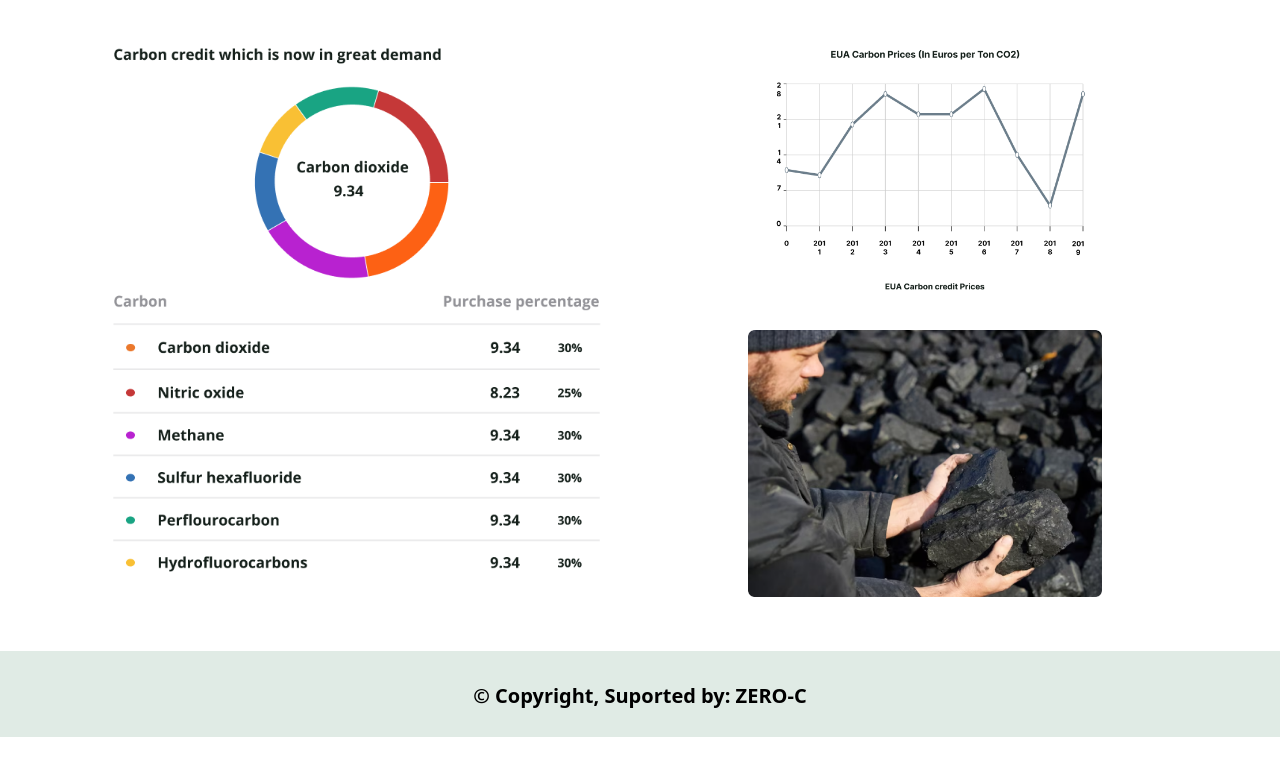
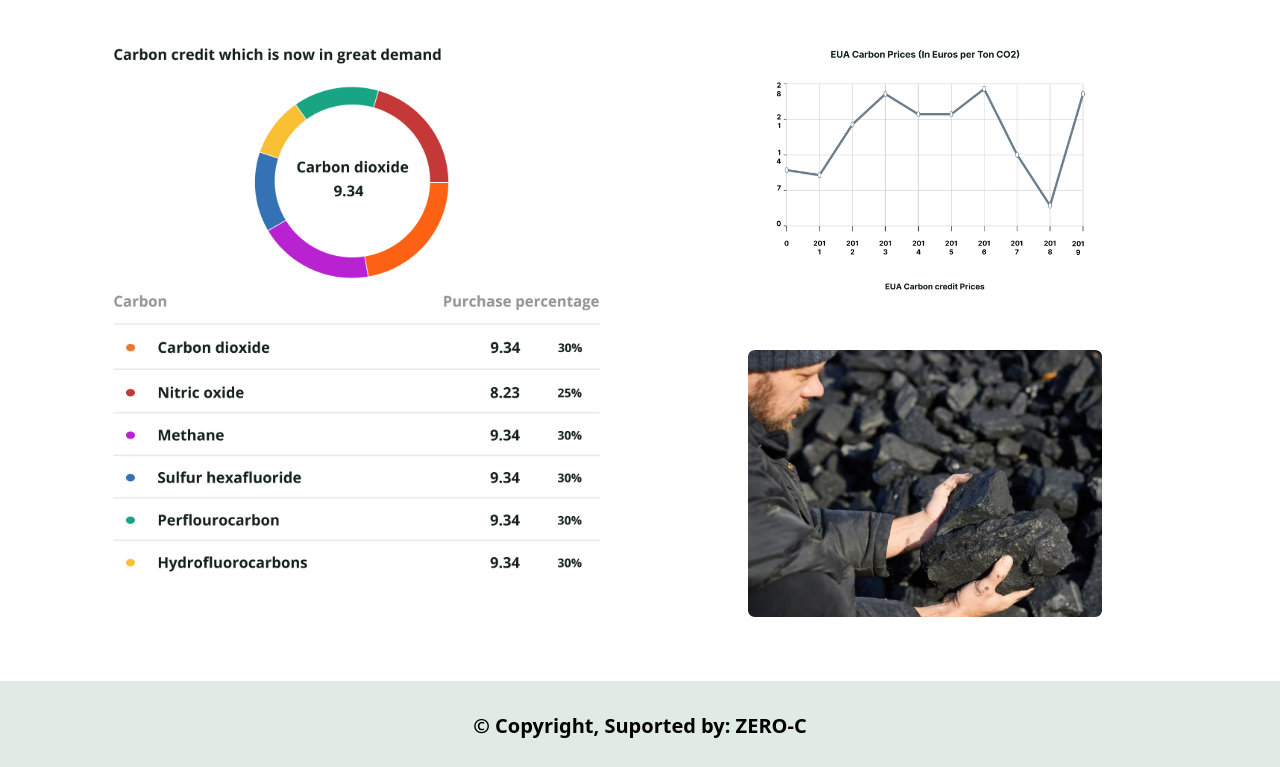
Before and after one commit to syawal07/Pemilihan-Formatur-PK-IMM-FAST, a plain HTML site: page pages/track.html in a window 1280 px wide. Shown: the part 633-1400 px from the top of the page. Before the commit the page ends 1370 px from the top, so only its background shows below. Drawn offline with nearby package versions, Linux system fonts and the light colour scheme; a script that the page names is missing.

Commit message:
Update Kodingan

```diff
--- a/style.css/track.css
+++ b/style.css/track.css
@@ -173,11 +173,12 @@ body {
 
 .gambar1 img {
     width: 100%; /* Ukuran gambar 2 yang lebih kecil */
+     margin-bottom: 30px; /* Jarak antara gambar 2 dan gambar 3 */
 }
 
 .gambar2 img {
     width: 65%; /* Ukuran gambar 2 yang lebih kecil */
-    margin-bottom: 10px; /* Jarak antara gambar 2 dan gambar 3 */
+    margin-bottom: 30px; /* Jarak antara gambar 2 dan gambar 3 */
 }
 
 
```
